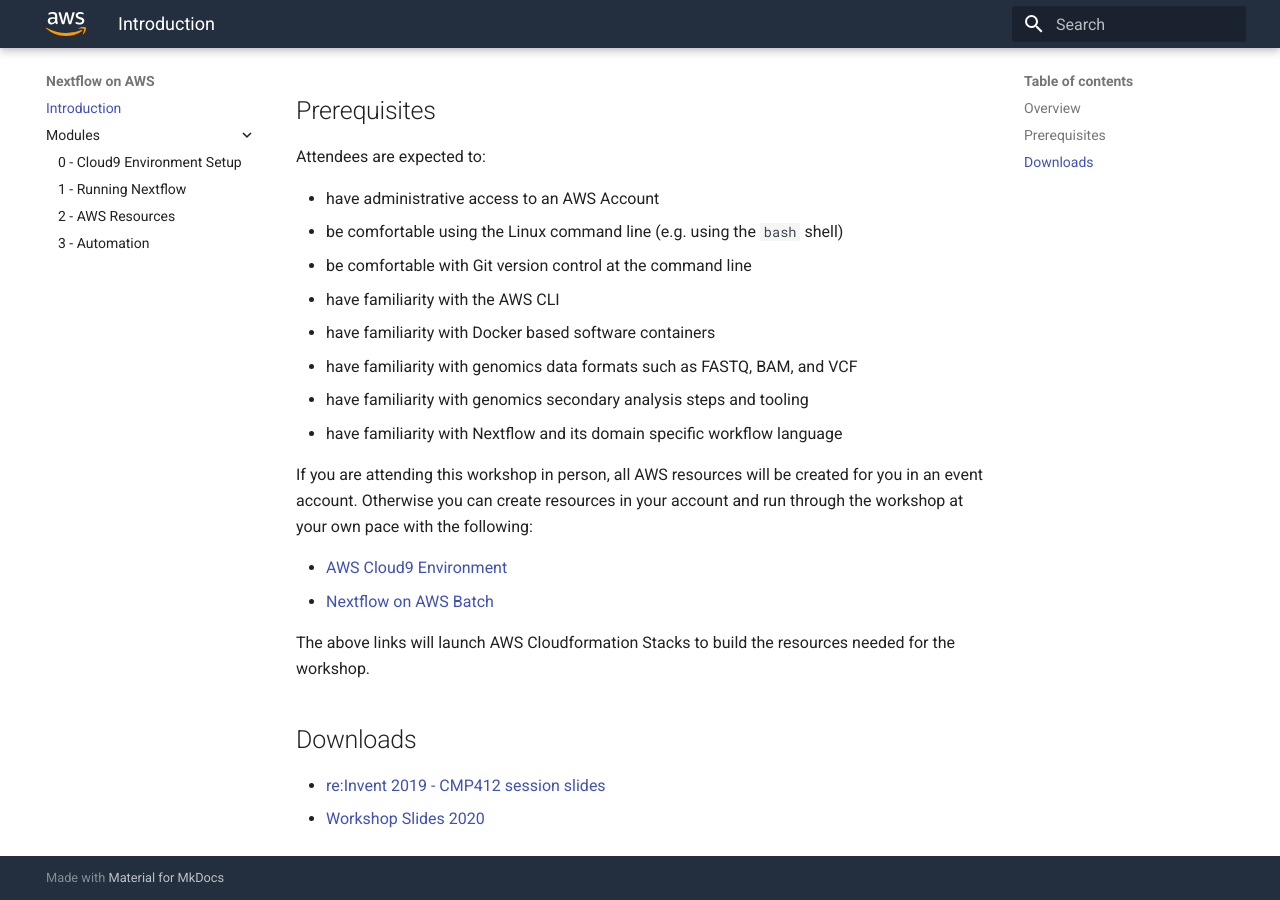
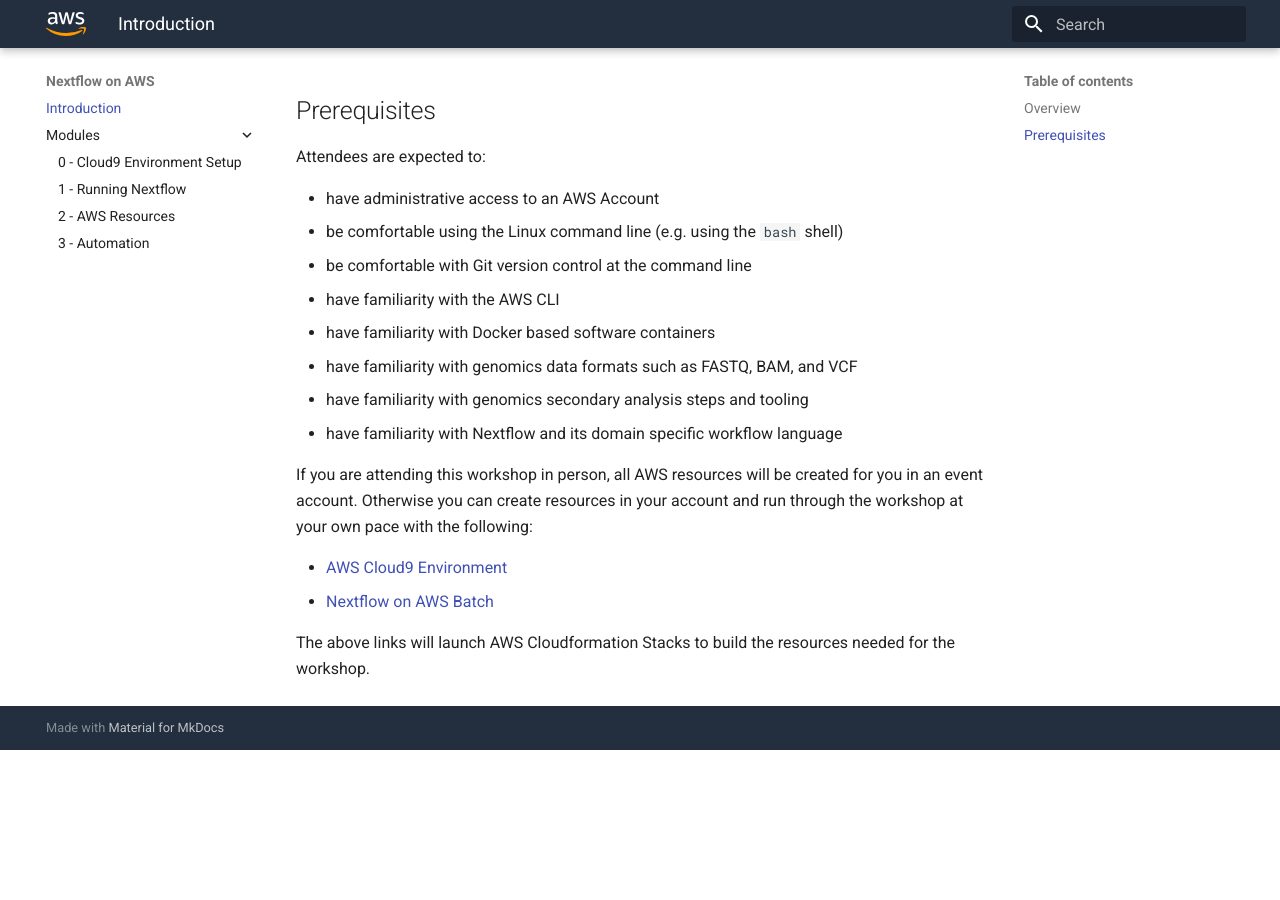
Before and after one commit to aws-samples/aws-genomics-nextflow-workshop, an MkDocs documentation site: the page built from docs/index.md, in a window 1280 px wide and 900 px high, scrolled down 992 px. Built offline with MkDocs 1.6.1 and Material for MkDocs 9.7.7, drawn with Linux system fonts in a browser that asks for light colours; after the commit the page ends 1742 px from its top, so only the background shows below that.

Commit message:
remove download links

```diff
--- a/docs/index.md
+++ b/docs/index.md
@@ -29,8 +29,3 @@ If you are attending this workshop in person, all AWS resources will be created
 * [Nextflow on AWS Batch](https://console.aws.amazon.com/cloudformation/home?#/stacks/new?stackName=Nextflow&templateURL=https://s3.amazonaws.com/pwyming-demo-templates/nextflow-workshop/nextflow/nextflow-aio.template.yaml)
 
 The above links will launch AWS Cloudformation Stacks to build the resources needed for the workshop.
-
-## Downloads
-
-* [re:Invent 2019 - CMP412 session slides](./downloads/reInvent-2019_CMP412_genomics-pipelines-nextflow.pdf)
-* [Workshop Slides 2020](./downloads/nextflow-workshop_2020.pdf)
```
